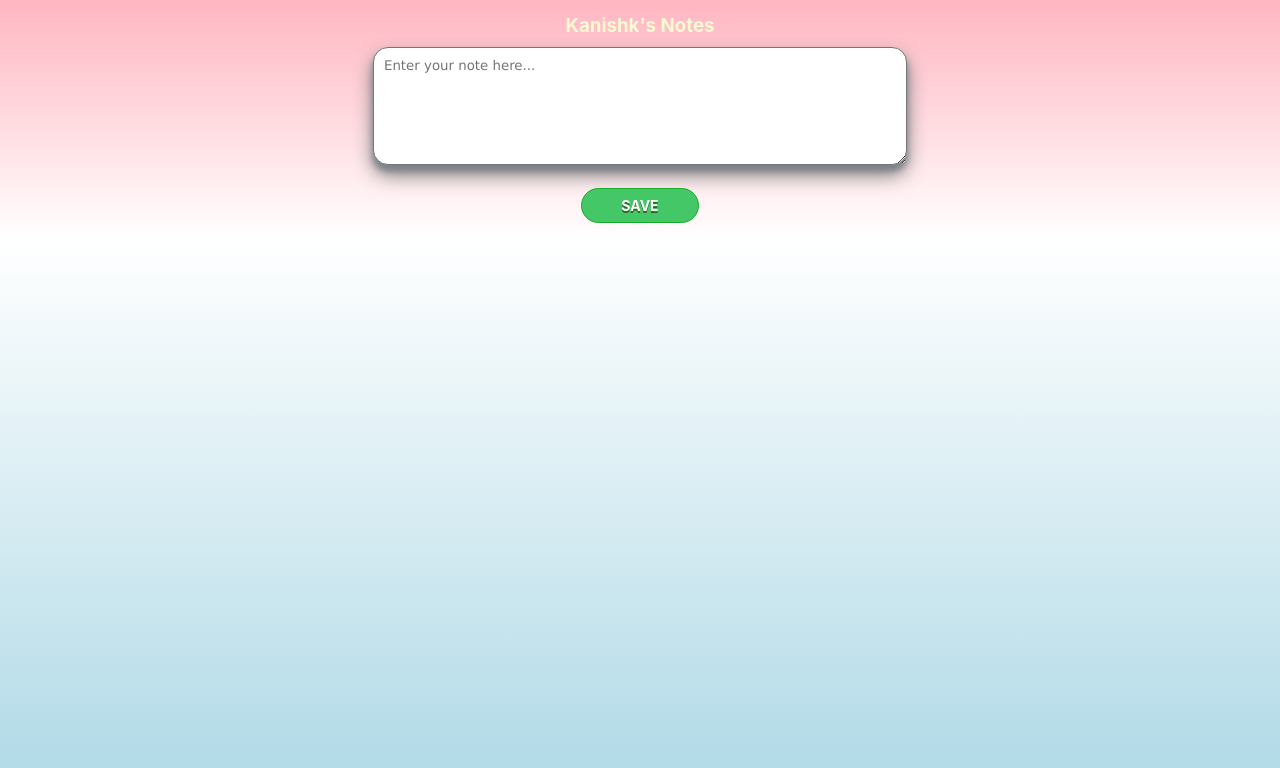
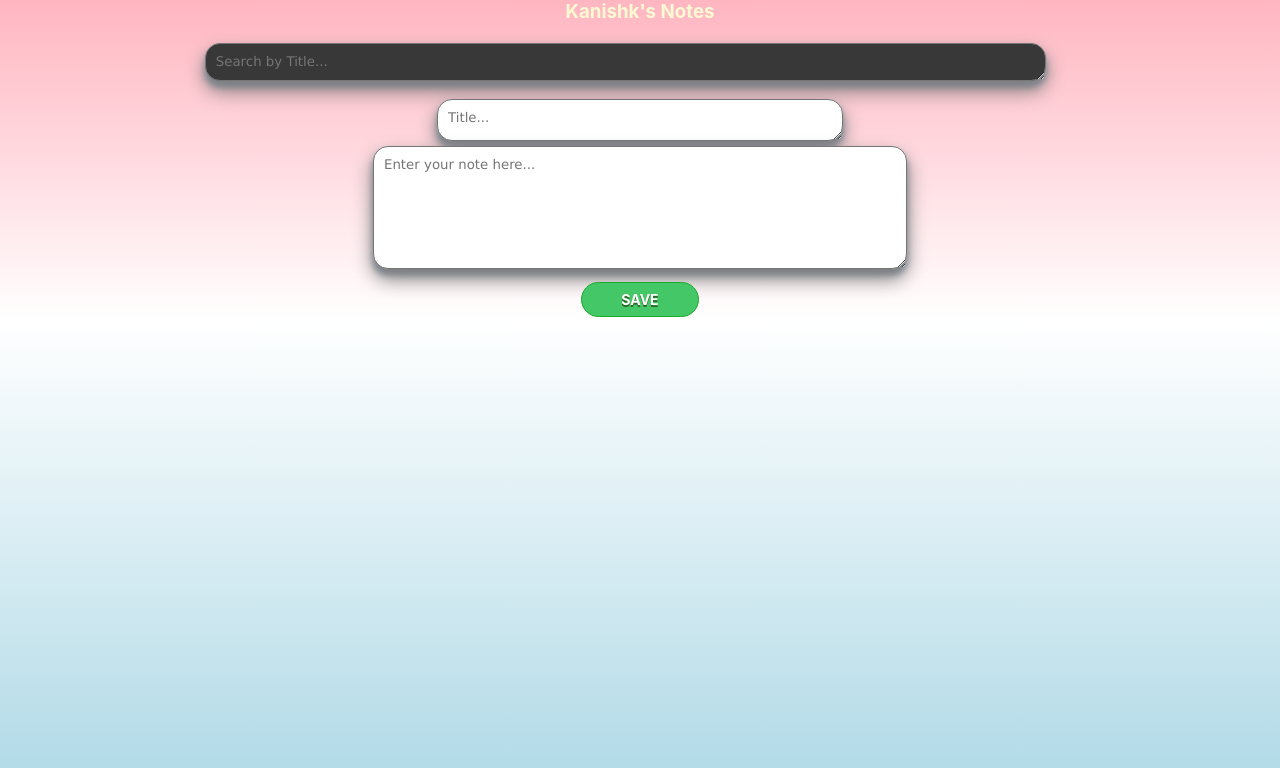
Before and after one commit to KanishkKalyani/Notes-Fullstack-App, a React (Create React App) app: page / in a window 1280 px wide. Shown: the top 768 px of the page. Built offline with nearby package versions, Linux system fonts and the light colour scheme.

Commit message:
Search and Title Added

```diff
--- a/src/AddNote.css
+++ b/src/AddNote.css
@@ -5,7 +5,7 @@ h3 {
 
 .add-note-container {
 	width: 100%;
-	height: 30%;
+	height: 40%;
 	background-image: linear-gradient(lightpink, white);
 	display: flex;
 	flex-direction: column;
@@ -13,11 +13,45 @@ h3 {
 	align-items: center;
 }
 
+.search-wrapper {
+	display: flex;
+	width: 80%;
+	height: 5%;
+	margin-top: 10px;
+	margin-left: 12%;
+	margin-bottom: 30px;
+	padding: 10px;
+}
+
+.search-bar {
+	overflow: hidden;
+	width: 80%;
+	height: 100%;
+	padding: 10px;
+	background-color: #373837;
+	color: white;
+	box-shadow: 0 10px 20px grey, 0 6px 6px lightslategray;
+	border-radius: 15px;
+	font-family: "Lucida Sans", "Lucida Sans Regular", "Lucida Grande",
+		"Lucida Sans Unicode", Geneva, Verdana, sans-serif;
+}
+
 .enter-text {
 	width: 40%;
-	height: 40%;
-	margin: 10px;
-	margin-bottom: 20px;
+	height: 50%;
+	margin: 5px;
+	margin-bottom: 10px;
+	padding: 10px;
+	box-shadow: 0 10px 20px grey, 0 6px 6px lightslategray;
+	border-radius: 15px;
+	font-family: "Lucida Sans", "Lucida Sans Regular", "Lucida Grande",
+		"Lucida Sans Unicode", Geneva, Verdana, sans-serif;
+}
+
+.enter-title {
+	overflow: hidden;
+	width: 30%;
+	height: 10%;
 	padding: 10px;
 	box-shadow: 0 10px 20px grey, 0 6px 6px lightslategray;
 	border-radius: 15px;
--- a/src/AddNote.js
+++ b/src/AddNote.js
@@ -6,6 +6,9 @@ class AddNote extends React.Component {
 	constructor(props) {
 		super(props);
 		this.state = {
+			temp: [],
+			search: "",
+			title: "",
 			edit: false,
 			data: "",
 			time: "",
@@ -14,45 +17,76 @@ class AddNote extends React.Component {
 		};
 	}
 
+	handleSearchChange = event => {
+		this.setState({ search: event.target.value });
+
+		var searchedArray = this.state.temp.filter(value =>
+			value.title.includes(event.target.value)
+		);
+		this.setState({
+			AllData: searchedArray,
+		});
+		if (event.target.value === "") {
+			let temp = this.state.temp;
+			this.setState({
+				AllData: temp,
+			});
+		}
+	};
+
 	handleDataChange = event => {
 		this.setState({ data: event.target.value });
 	};
 
+	handleTitleChange = event => {
+		this.setState({ title: event.target.value });
+	};
+
 	save = () => {
-		if (this.state.edit) {
-			var index = this.state.AllData.findIndex(
-				value => value.id === parseInt(this.state.id)
-			);
+		if (this.state.edit && this.state.data !== "" && this.state.title !== "") {
+			let data = this.state.temp;
+			console.log("Saving Edit Data Time", this.state.temp);
 
-			var data = this.state.AllData;
+			var index = data.findIndex(value => value.id === parseInt(this.state.id));
+
+			data[index].title = this.state.title;
 			data[index].data = this.state.data;
 			data[index].time = this.state.time;
 			data[index].edit = false;
 
 			this.setState({
+				temp: data,
 				AllData: data,
 			});
-		} else if (this.state.data !== "") {
+			this.clearNotesArea();
+		} else if (this.state.data !== "" && this.state.title !== "") {
 			var idCount = this.state.id;
 			idCount += 1;
 			var obj = {
+				title: this.state.title,
 				data: this.state.data,
 				time: new Date().toLocaleString().replace(",", "").replace(/:.. /, " "),
 				id: idCount,
 			};
-			var data = this.state.AllData;
+			var data = [];
+			data = this.state.temp;
 			data.unshift(obj);
+			console.log("Saving in Array", data);
 
 			this.setState({
 				AllData: data,
+				temp: data,
 				id: idCount,
 			});
+			this.clearNotesArea();
 		}
-		this.clearNotesArea();
+		console.log("state", this.state);
 	};
 
 	clearNotesArea = () => {
 		this.setState({
+			search: "",
+			title: "",
 			data: "",
 			time: "",
 			edit: false,
@@ -60,11 +94,13 @@ class AddNote extends React.Component {
 	};
 
 	editFunc = event => {
-		var index = this.state.AllData.findIndex(
+		var index = this.state.temp.findIndex(
 			value => value.id === parseInt(event.target.id)
 		);
-		var data = this.state.AllData[index];
+		var data = this.state.temp[index];
 		this.setState({
+			search: "",
+			title: data.title,
 			data: data.data,
 			time: data.time,
 			id: data.id,
@@ -74,12 +110,14 @@ class AddNote extends React.Component {
 
 	deleteFunc = event => {
 		if (!this.state.edit) {
-			var index = this.state.AllData.findIndex(
+			var index = this.state.temp.findIndex(
 				value => value.id === parseInt(event.target.id)
 			);
-			var data = this.state.AllData;
+			var data = this.state.temp;
 			data.splice(index, 1);
 			this.setState({
+				search: "",
+				temp: data,
 				AllData: data,
 			});
 		}
@@ -90,6 +128,20 @@ class AddNote extends React.Component {
 			<>
 				<div className="add-note-container">
 					<h3>Kanishk's Notes</h3>
+					<div className="search-wrapper">
+						<textarea
+							placeholder="Search by Title..."
+							className="search-bar"
+							value={this.state.search}
+							onChange={this.handleSearchChange}
+						/>
+					</div>
+					<textarea
+						placeholder="Title..."
+						className="enter-title"
+						value={this.state.title}
+						onChange={this.handleTitleChange}
+					/>
 					<textarea
 						placeholder="Enter your note here..."
 						className="enter-text"
--- a/src/CurrentNotes.css
+++ b/src/CurrentNotes.css
@@ -41,7 +41,7 @@
 
 .current-notes-body {
   width: 100%;
-  min-height: 70%;
+  min-height: 60%;
   background-image: linear-gradient(white, lightblue);
   display: flex;
   justify-content: center;
@@ -92,9 +92,20 @@
   box-shadow: 0 10px 20px grey, 0 6px 6px lightslategray;
 }
 
+.title-data {
+  font-size: 15px;
+  text-align: center;
+  font-weight: bolder;
+  text-transform: uppercase;
+  text-decoration: underline;
+  font-family: "Lucida Sans", "Lucida Sans Regular", "Lucida Grande",
+    "Lucida Sans Unicode", Geneva, Verdana, sans-serif;
+}
+
 .archive-data {
-  font-size: 20px;
+  font-size: 15px;
   text-align: left;
+  margin: 10px;
   font-family: "Lucida Sans", "Lucida Sans Regular", "Lucida Grande",
     "Lucida Sans Unicode", Geneva, Verdana, sans-serif;
 }
--- a/src/CurrentNotes.js
+++ b/src/CurrentNotes.js
@@ -10,11 +10,12 @@ class CurrentNotes extends React.Component {
 		return (
 			<div className="current-notes-body">
 				{this.props.AllData.map(value => {
-					const { data, time, id } = value;
+					const { title, data, time, id } = value;
 
 					return (
 						<div className="archive-note-with-buttons">
 							<div>
+								<div className="title-data">{title}</div>
 								<div className="archive-data">{data}</div>
 								<div className="archive-time">{time}</div>
 							</div>
```
